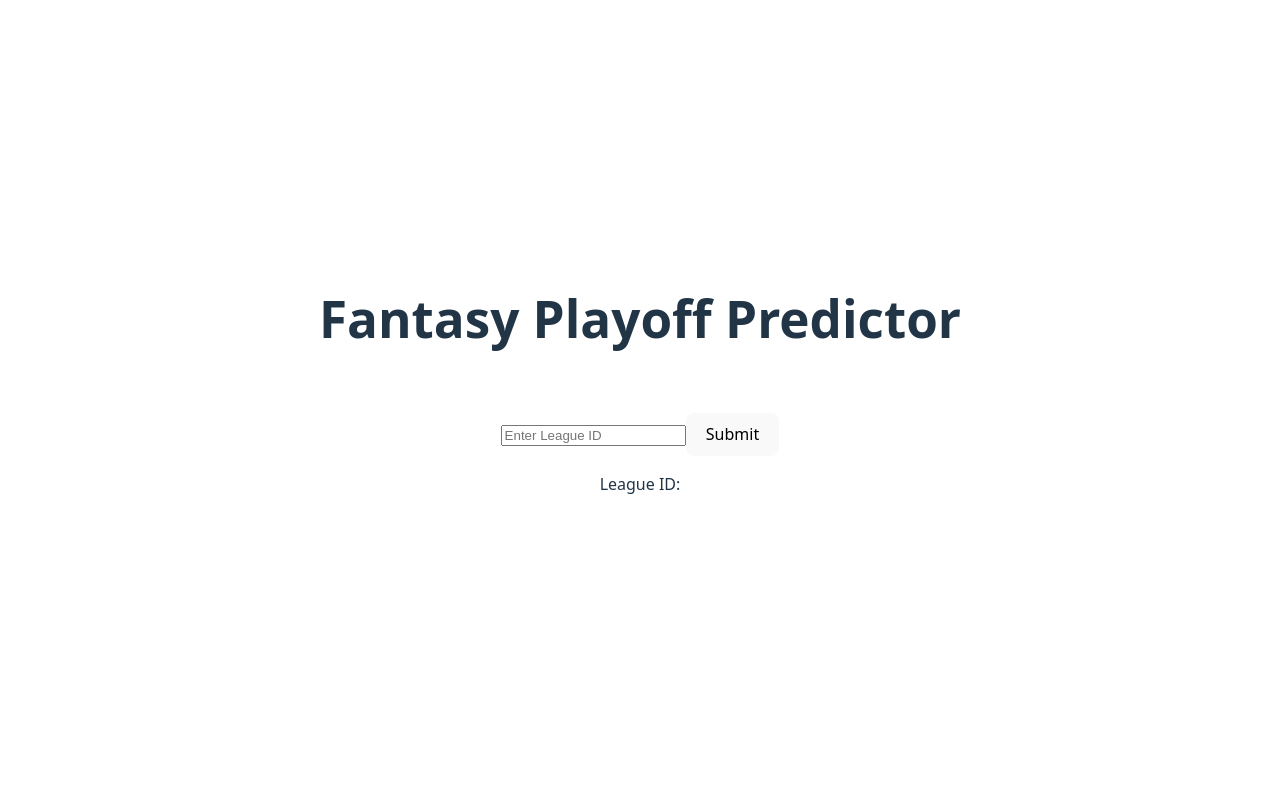
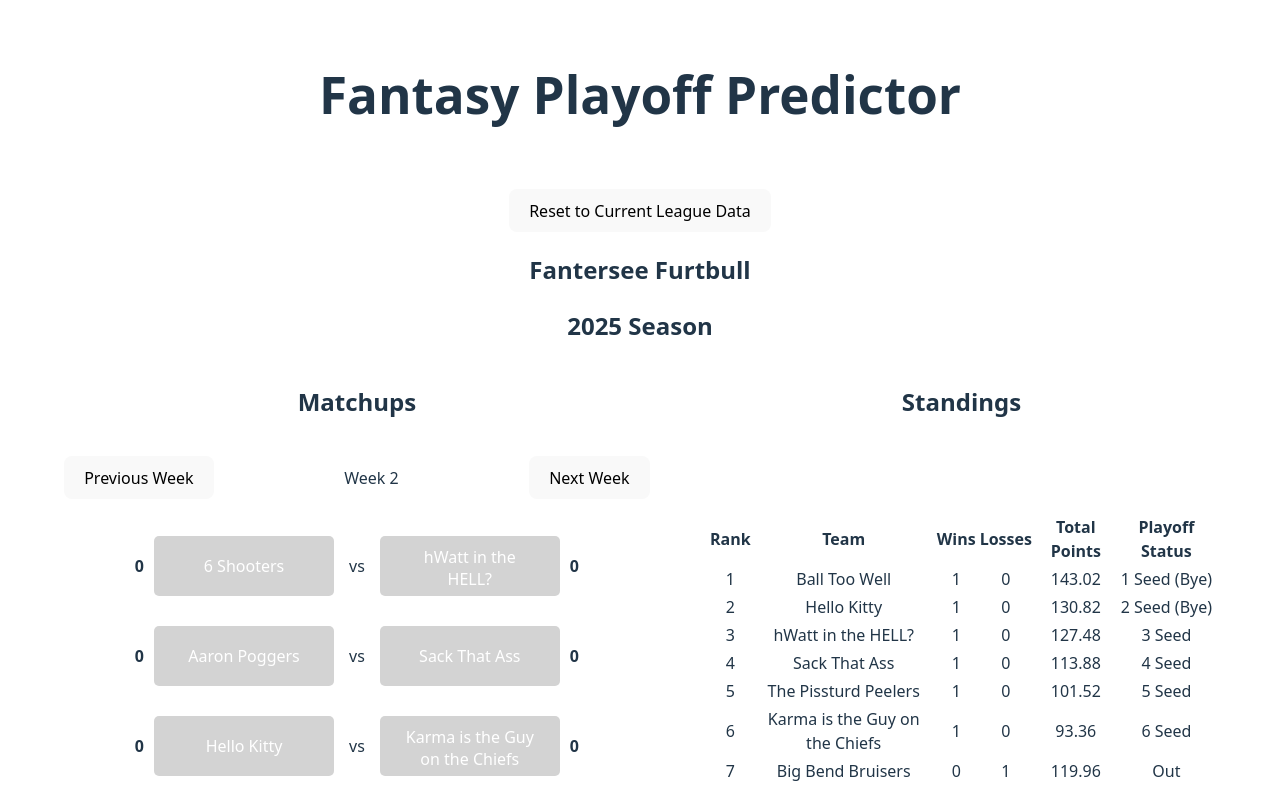
Before and after one commit to LeviGreen/fantasy-playoff-predictor, a React (Vite) app: page / in a window 1280 px wide. Shown: the top 791 px of the page. Built offline with nearby package versions, Linux system fonts and the light colour scheme.

Commit message:
removed input and submit button and loads on open; utilize currentWeek; css spacing

```diff
--- a/src/App.jsx
+++ b/src/App.jsx
@@ -1,21 +1,19 @@
-import { useState } from 'react'
+import { useState, useEffect } from 'react'
 import './App.css'
 import { fetchLeagueData } from './helpers/api.js'
 import Matchups from './components/Matchups'
 import Standings from './components/Standings'
 
 function App() {
-	const [leagueId, setLeagueId] = useState(null);
+	const [leagueName, setLeagueName] = useState(null);
+	const [currentWeek, setCurrentWeek] = useState(null);
 	const [teams, setTeams] = useState(null);
 	const [matchups, setMatchups] = useState(null);
 	const [rankedTeams, setRankedTeams] = useState([]);
 
 	const updateTeamRecords = () => {
-	//duplicate teams array to avoid direct state mutation
-	const updatedTeams = [...teams];
-
 	//reset team records
-	updatedTeams.forEach(team => {
+	teams.forEach(team => {
 		team.wins = 0;
 		team.losses = 0;
 		team.totalPoints = 0;
@@ -23,8 +21,8 @@ function App() {
 
 	//update team records based on matchups
 	matchups.forEach(matchup => {
-		const homeTeam = updatedTeams.find(team => team.id === matchup.homeId);
-		const awayTeam = updatedTeams.find(team => team.id === matchup.awayId);
+		const homeTeam = teams.find(team => team.id === matchup.homeId);
+		const awayTeam = teams.find(team => team.id === matchup.awayId);
 
 		if (homeTeam && awayTeam) {
 			homeTeam.totalPoints += matchup.homeScore;
@@ -45,10 +43,13 @@ function App() {
 		const teamRecords = teams.sort((team1, team2) => {
 			const headToHead = getHeadToHead(team1, team2);
 
+			console.log(headToHead)
+
 			if (team1.wins !== team2.wins) {
 				return team2.wins - team1.wins;
-			}
-			else if (headToHead.team1Wins !== headToHead.team2Wins) {
+			} else if (headToHead.team1Wins + headToHead.team2Wins === 0) {
+				return team2.totalPoints - team1.totalPoints;
+			} else if (headToHead.team1Wins !== headToHead.team2Wins) {
 				return headToHead.team2Wins - headToHead.team1Wins;
 			} else if (headToHead.team1Points !== headToHead.team2Points) {
 				return headToHead.team2Points - headToHead.team1Points;
@@ -92,27 +93,28 @@ function App() {
 		return headToHead;
 	};
 
-	const onSubmit = () => {
-		setLeagueId(document.getElementById('input-league-id').value)
-		fetchLeagueData(setTeams, setMatchups);
+	// run fetch league data on initial load
+	useEffect(() => {
+		fetchLeagueData(setLeagueName, setCurrentWeek,setTeams, setMatchups);
+	}, [setTeams, setMatchups, setLeagueName, setCurrentWeek]);
+
+	const onReset = () => {
+		fetchLeagueData(setLeagueName, setCurrentWeek,setTeams, setMatchups);
 	}
 
 	return (
 	<div>
 		<h1>Fantasy Playoff Predictor</h1>
 		<div className="card">
-		<input
-			placeholder="Enter League ID"
-			id='input-league-id'
-		/>
-		<button onClick={onSubmit}>
-			Submit
+		<button onClick={onReset}>
+			Reset to Current League Data
 		</button>
-		<p>League ID: {leagueId}</p>
+		<h2>{leagueName}</h2>
+		<h2>2025 Season</h2>
 
 		{teams && matchups && (
 			<div className='matchups-standings-container'>
-				<Matchups currentWeek={1} matchups={matchups} setMatchups={setMatchups} teams={teams} updateTeamRecords={updateTeamRecords} rankTeams={rankTeams} />
+				<Matchups currentWeek={currentWeek} matchups={matchups} setMatchups={setMatchups} teams={teams} updateTeamRecords={updateTeamRecords} rankTeams={rankTeams} />
 				<div style={{ width: '20px' }}></div>
 				<Standings rankedTeams={rankedTeams} updateTeamRecords={updateTeamRecords} rankTeams={rankTeams} />
 			</div>
--- a/src/components/Matchups/index.css
+++ b/src/components/Matchups/index.css
@@ -2,5 +2,5 @@
   display: flex;
   font-weight: bold;
   font-size: 1em;
-  width: 30px;
+  width: 70px;
 }
--- a/src/components/Matchups/index.jsx
+++ b/src/components/Matchups/index.jsx
@@ -38,8 +38,8 @@ function Matchups({ currentWeek, matchups, setMatchups, teams }) {
 		</div>
 
 		{ currentMatchups.map((matchup, index) => (
-		<div key={index} style={{ display: 'flex', alignItems: 'center', margin: '10px 0' }}>
-			<div className='score-box'>{matchup.awayScore}</div>
+		<div key={index} style={{ display: 'flex', justifyContent: 'center', alignItems: 'center', margin: '10px 0', padding: '10px' }}>
+			<div className='score-box'  style={{ justifyContent: 'flex-end' }}>{matchup.awayScore}</div>
 			<button
 				style={{
 					backgroundColor: matchup.winnerId == matchup.awayId ? 'green' : 'lightgray',
@@ -59,7 +59,7 @@ function Matchups({ currentWeek, matchups, setMatchups, teams }) {
 			>
 				{teams.find(team => team.id == matchup.homeId)?.name || matchup.homeId}
 			</button>
-			<div className='score-box'>{matchup.homeScore}</div>
+			<div className='score-box'  style={{ justifyContent: 'flex-start' }}>{matchup.homeScore}</div>
 		</div>
 
 		))}
--- a/src/components/Standings/index.jsx
+++ b/src/components/Standings/index.jsx
@@ -20,6 +20,9 @@ function Standings({rankedTeams, updateTeamRecords, rankTeams}) {
 	return (
 		<div>
 			<h2>Standings</h2>
+			<br />
+			<br />
+			<br />
 			<table>
 				<thead>
 					<tr>
--- a/src/helpers/api.js
+++ b/src/helpers/api.js
@@ -1,7 +1,10 @@
 import leagueData from './league-data.json';
+const LEAGUE_NAME = 'Fantersee Furtbull'
 
-export const fetchLeagueData = (setTeams, setMatchups) => {
+export const fetchLeagueData = (setLeagueName, setCurrentWeek,setTeams, setMatchups) => {
   // map data to our structure
+  setLeagueName(LEAGUE_NAME);
+  setCurrentWeek(leagueData.scoringPeriodId);
   setTeams(getTeamDataForResponse(leagueData.teams));
   setMatchups(getMatchupDataForResponse(leagueData.schedule));
 };
```
